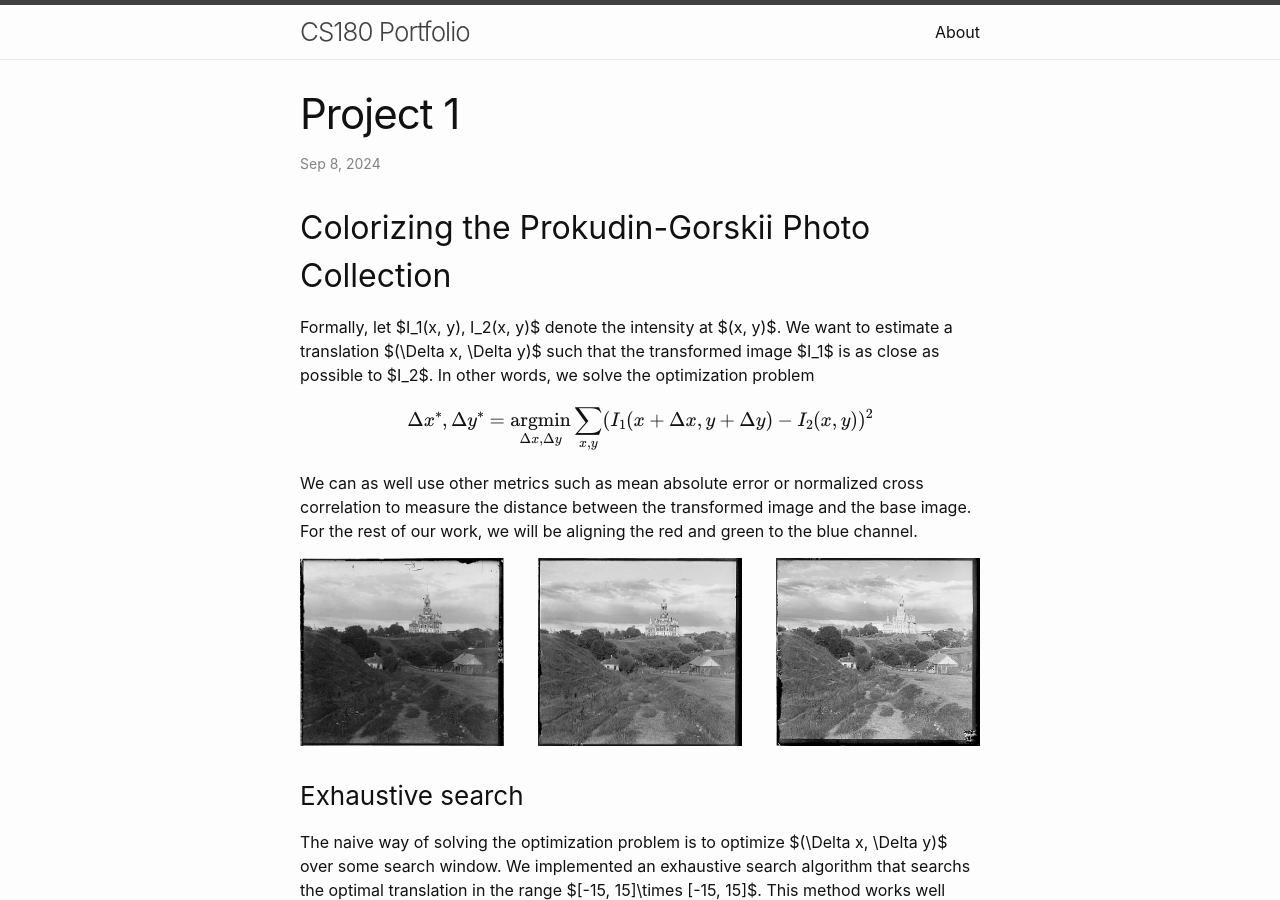
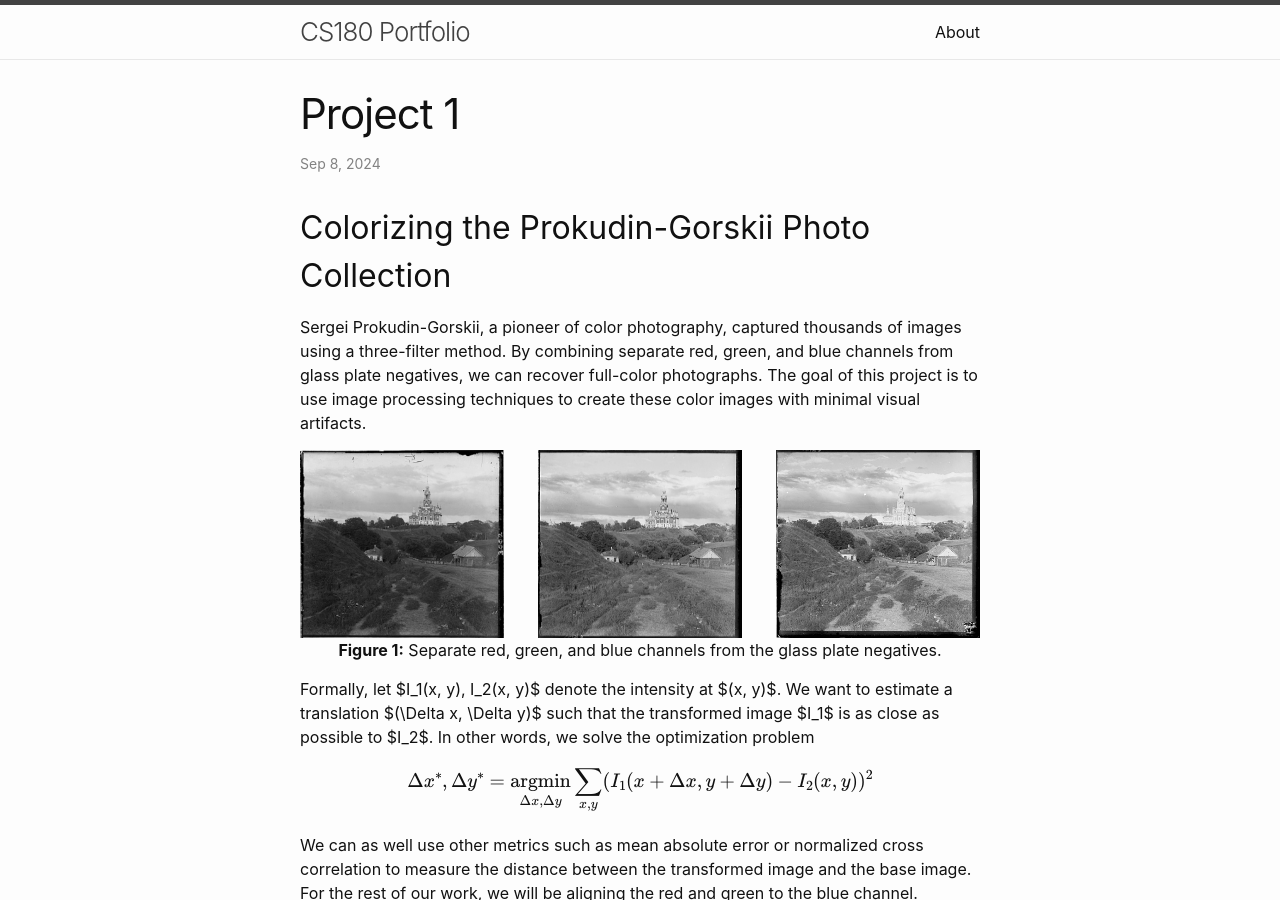
Before and after one commit to Raymond112514/cs180, a Jekyll site: the page built from _posts/2024-09-08-Project 1.md, in a window 1280 px wide and 900 px high. Built offline with Jekyll 4.4.1, drawn with Linux system fonts in a browser that asks for light colours; formulas are drawn with MathJax 3.

Commit message:
Update 2024-09-08-Project 1.md

```diff
--- a/_posts/2024-09-08-Project 1.md
+++ b/_posts/2024-09-08-Project 1.md
@@ -4,17 +4,20 @@
 
 ## Colorizing the Prokudin-Gorskii Photo Collection
 
-Formally, let $I_1(x, y), I_2(x, y)$ denote the intensity at $(x, y)$. We want to estimate a translation $(\Delta x, \Delta y)$ such that the transformed image $I_1$ is as close as possible to $I_2$. In other words, we solve the optimization problem
-
-$$\Delta x^*, \Delta y^* = \underset{\Delta x, \Delta y}{\text{argmin}} \sum_{x, y} (I_1(x+\Delta x, y+\Delta y) - I_2(x, y))^2$$
-
-We can as well use other metrics such as mean absolute error or normalized cross correlation to measure the distance between the transformed image and the base image. For the rest of our work, we will be aligning the red and green to the blue channel.
+Sergei Prokudin-Gorskii, a pioneer of color photography, captured thousands of images using a three-filter method. By combining separate red, green, and blue channels from glass plate negatives, we can recover full-color photographs. The goal of this project is to use image processing techniques to create these color images with minimal visual artifacts.
 
 <div style="display: flex; justify-content: space-between;">
   <img src="{{ site.baseurl }}/assets/images/red_raw.png" alt="Image 1" style="width: 30%; height: auto;">
   <img src="{{ site.baseurl }}/assets/images/green_raw.png" alt="Image 2" style="width: 30%; height: auto;">
   <img src="{{ site.baseurl }}/assets/images/blue_raw.png" alt="Image 3" style="width: 30%; height: auto;">
 </div>
+<p style="text-align: center;"><strong>Figure 1:</strong> Separate red, green, and blue channels from the glass plate negatives.</p>
+
+Formally, let $I_1(x, y), I_2(x, y)$ denote the intensity at $(x, y)$. We want to estimate a translation $(\Delta x, \Delta y)$ such that the transformed image $I_1$ is as close as possible to $I_2$. In other words, we solve the optimization problem
+
+$$\Delta x^*, \Delta y^* = \underset{\Delta x, \Delta y}{\text{argmin}} \sum_{x, y} (I_1(x+\Delta x, y+\Delta y) - I_2(x, y))^2$$
+
+We can as well use other metrics such as mean absolute error or normalized cross correlation to measure the distance between the transformed image and the base image. For the rest of our work, we will be aligning the red and green to the blue channel.
 
 ### Exhaustive search
 
```
